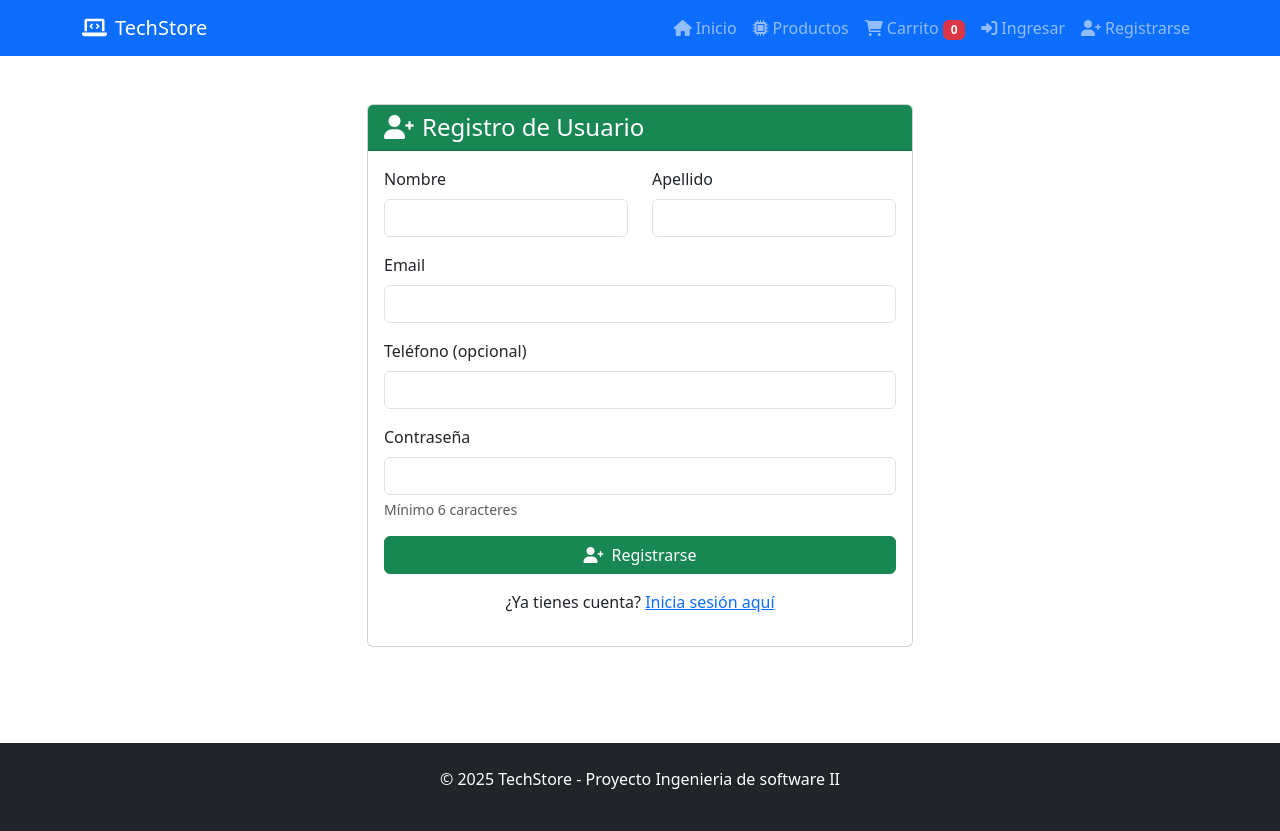
After one commit to TheCristian2003/ProyectoIngenieriaDeSoftwareII, a Flask app: page /registro in a window 1280 px wide. The commit adds this page. Run offline with Flask 3, Linux system fonts and the light colour scheme.

Commit message:
sistema de usuarios

```diff
--- a/app.py
+++ b/app.py
@@ -1,8 +1,11 @@
-from flask import Flask, render_template, request, jsonify
+from flask import Flask, render_template, request, jsonify, session, redirect, url_for
+from functools import wraps
 from database import get_db_connection
-import json
+from auth import Auth
+import os
 
 app = Flask(__name__)
+app.secret_key = 'techstore_secret_key_2024'  # Clave para las sesiones
 
 @app.route('/')
 def index():
@@ -111,5 +114,97 @@ def agregar_mas_datos():
 
     return 'Error al agregar datos'
 
+
+# Rutas de autenticación
+@app.route('/registro', methods=['GET', 'POST'])
+def registro():
+    if request.method == 'POST':
+        email = request.form['email']
+        password = request.form['password']
+        nombre = request.form['nombre']
+        apellido = request.form.get('apellido', '')
+        telefono = request.form.get('telefono', '')
+
+        success, message = Auth.register_user(email, password, nombre, apellido, telefono)
+
+        if success:
+            # Iniciar sesión automáticamente después del registro
+            success_login, user = Auth.login_user(email, password)
+            if success_login:
+                session['user_id'] = user['id']
+                session['user_email'] = user['email']
+                session['user_nombre'] = user['nombre']
+                session['user_rol'] = user['rol']
+                return redirect('/')
+            else:
+                return render_template('registro.html', error=message)
+        else:
+            return render_template('registro.html', error=message)
+
+    return render_template('registro.html')
+
+@app.route('/login', methods=['GET', 'POST'])
+def login():
+    if request.method == 'POST':
+        email = request.form['email']
+        password = request.form['password']
+
+        success, result = Auth.login_user(email, password)
+
+        if success:
+            user = result
+            session['user_id'] = user['id']
+            session['user_email'] = user['email']
+            session['user_nombre'] = user['nombre']
+            session['user_rol'] = user['rol']
+            return redirect('/')
+        else:
+            return render_template('login.html', error=result)
+
+    return render_template('login.html')
+
+@app.route('/logout')
+def logout():
+    session.clear()
+    return redirect('/')
+
+# Decorador para rutas que requieren login
+def login_required(f):
+    @wraps(f)
+    def decorated_function(*args, **kwargs):
+        if 'user_id' not in session:
+            return redirect('/login')
+        return f(*args, **kwargs)
+    return decorated_function
+
+# Decorador para rutas que requieren ser admin
+def admin_required(f):
+    @wraps(f)
+    def decorated_function(*args, **kwargs):
+        if 'user_id' not in session:
+            return redirect('/login')
+        if session.get('user_rol') != 'admin':
+            return "Acceso denegado. Se requiere permisos de administrador.", 403
+        return f(*args, **kwargs)
+    return decorated_function
+
+# Ruta de perfil de usuario
+@app.route('/perfil')
+@login_required
+def perfil():
+    user = Auth.get_user_by_id(session['user_id'])
+    return render_template('perfil.html', user=user)
+
+# Ruta de administración (solo para admins)
+@app.route('/admin')
+@admin_required
+def admin_panel():
+    users = Auth.get_all_users()
+    return render_template('admin.html', users=users)
+
+
+
+
+
 if __name__ == '__main__':
     app.run(debug=True)
--- a/templates/index.html
+++ b/templates/index.html
@@ -39,6 +39,43 @@
                         <span id="contador-carrito" class="badge bg-danger">0</span>
                     </a>
                 </li>
+
+                <!-- Estado de usuario -->
+                {% if session.user_id %}
+                <li class="nav-item dropdown">
+                    <a class="nav-link dropdown-toggle" href="#" role="button" data-bs-toggle="dropdown">
+                        <i class="fas fa-user me-1"></i>{{ session.user_nombre }}
+                        {% if session.user_rol == 'admin' %}
+                        <span class="badge bg-warning">Admin</span>
+                        {% endif %}
+                    </a>
+                        <ul class="dropdown-menu">
+                            <li><a class="dropdown-item" href="/perfil">
+                                <i class="fas fa-id-card me-2"></i>Mi Perfil
+                            </a></li>
+                            {% if session.user_rol == 'admin' %}
+                            <li><a class="dropdown-item" href="/admin">
+                                <i class="fas fa-cog me-2"></i>Panel Admin
+                            </a></li>
+                            {% endif %}
+                            <li><hr class="dropdown-divider"></li>
+                            <li><a class="dropdown-item" href="/logout">
+                                <i class="fas fa-sign-out-alt me-2"></i>Cerrar Sesión
+                            </a></li>
+                        </ul>
+                    </li>
+                    {% else %}
+                    <li class="nav-item">
+                        <a class="nav-link" href="/login">
+                            <i class="fas fa-sign-in-alt me-1"></i>Ingresar
+                        </a>
+                    </li>
+                    <li class="nav-item">
+                        <a class="nav-link" href="/registro">
+                            <i class="fas fa-user-plus me-1"></i>Registrarse
+                        </a>
+                    </li>
+                    {% endif %}
                 </ul>
             </div>
         </div>
--- /dev/null
+++ b/templates/registro.html
@@ -0,0 +1,57 @@
+{% extends "index.html" %}
+
+{% block content %}
+<div class="container py-5">
+    <div class="row justify-content-center">
+        <div class="col-md-6">
+            <div class="card">
+                <div class="card-header bg-success text-white">
+                    <h4 class="mb-0"><i class="fas fa-user-plus me-2"></i>Registro de Usuario</h4>
+                </div>
+                <div class="card-body">
+                    {% if error %}
+                    <div class="alert alert-danger">{{ error }}</div>
+                    {% endif %}
+
+                    <form method="POST">
+                        <div class="row">
+                            <div class="col-md-6 mb-3">
+                                <label for="nombre" class="form-label">Nombre</label>
+                                <input type="text" class="form-control" id="nombre" name="nombre" required>
+                            </div>
+                            <div class="col-md-6 mb-3">
+                                <label for="apellido" class="form-label">Apellido</label>
+                                <input type="text" class="form-control" id="apellido" name="apellido">
+                            </div>
+                        </div>
+
+                        <div class="mb-3">
+                            <label for="email" class="form-label">Email</label>
+                            <input type="email" class="form-control" id="email" name="email" required>
+                        </div>
+
+                        <div class="mb-3">
+                            <label for="telefono" class="form-label">Teléfono (opcional)</label>
+                            <input type="tel" class="form-control" id="telefono" name="telefono">
+                        </div>
+
+                        <div class="mb-3">
+                            <label for="password" class="form-label">Contraseña</label>
+                            <input type="password" class="form-control" id="password" name="password" required minlength="6">
+                            <div class="form-text">Mínimo 6 caracteres</div>
+                        </div>
+
+                        <button type="submit" class="btn btn-success w-100">
+                            <i class="fas fa-user-plus me-2"></i>Registrarse
+                        </button>
+                    </form>
+
+                    <div class="text-center mt-3">
+                        <p>¿Ya tienes cuenta? <a href="/login">Inicia sesión aquí</a></p>
+                    </div>
+                </div>
+            </div>
+        </div>
+    </div>
+</div>
+{% endblock %}
```
Also changed, not shown: auth.py (added, +105 -0 lines), debug_auth.py (added, +28 -0 lines), templates/login.html (added, +45 -0 lines). Lines whose indentation alone changed are shown as unchanged.
